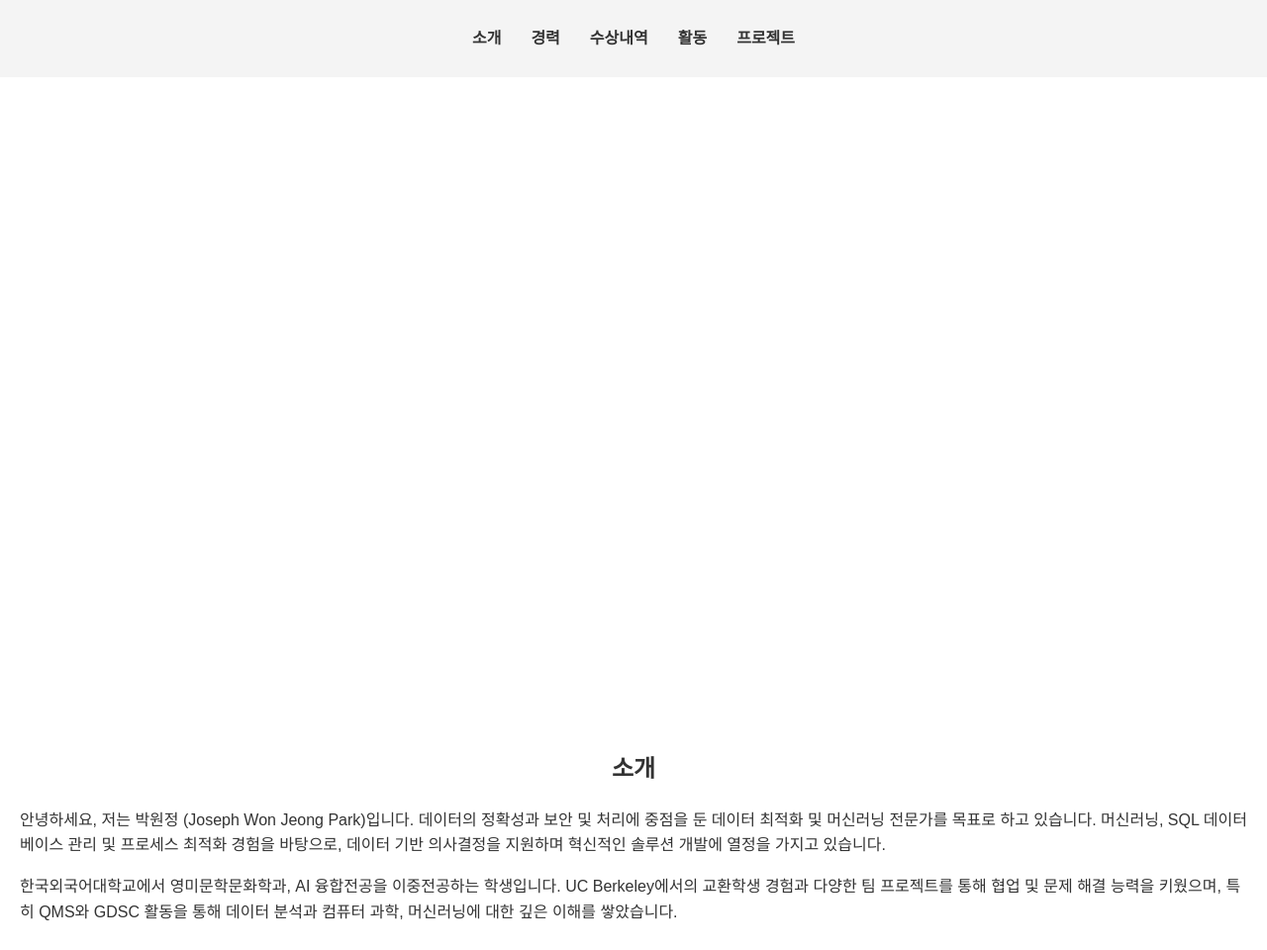
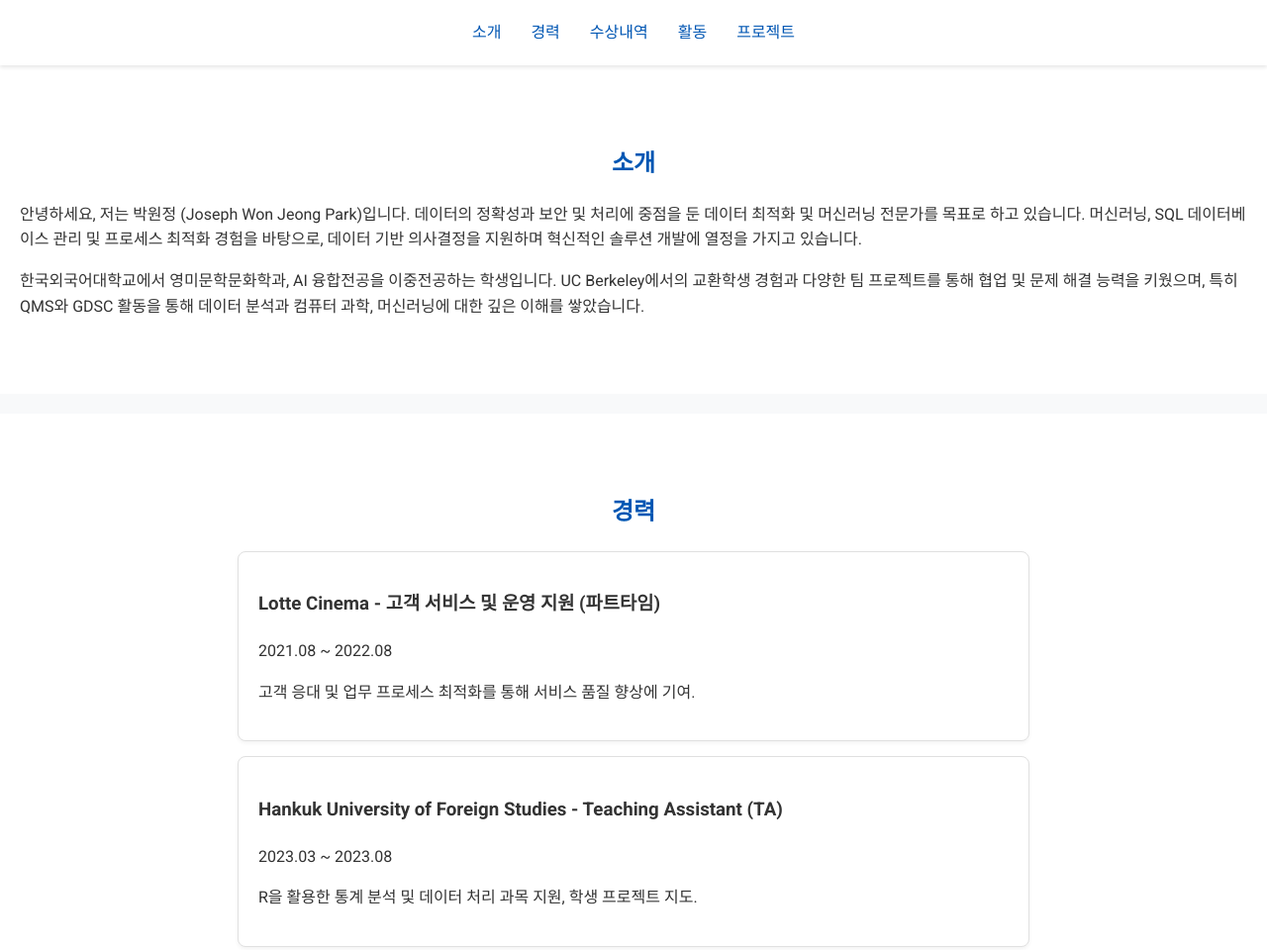
Before and after one commit to ParkWonjeong/josephwonjeongpark, a plain HTML site: page index.html in a window 1280 px wide. Shown: the top 960 px of the page at 99% size. Drawn offline with Linux system fonts and the light colour scheme.

Commit message:
Design: modified colors and structures

```diff
--- a/css/style.css
+++ b/css/style.css
@@ -1,15 +1,18 @@
-/* 전체 바디 스타일 */
+@import url('https://fonts.googleapis.com/css2?family=Roboto:wght@400;500;700&display=swap');
+
 body {
   margin: 0;
-    font-family: 'Arial', sans-serif;
+  font-family: 'Roboto', sans-serif;
   line-height: 1.6;
   color: #333;
+  background-color: #f8f9fa; /* 차분한 라이트 그레이 배경 */
 }
 
 /* 헤더 및 네비게이션 */
 header {
-    background: #f4f4f4;
-    padding: 10px 20px;
+  background: #ffffff;
+  padding: 20px;
+  box-shadow: 0 2px 4px rgba(0,0,0,0.1);
   position: sticky;
   top: 0;
   z-index: 1000;
@@ -19,6 +22,7 @@ body {
   list-style: none;
   display: flex;
   justify-content: center;
+  margin: 0;
   padding: 0;
 }
 
@@ -28,29 +32,48 @@ body {
 
 header nav ul li a {
   text-decoration: none;
-    color: #333;
-    font-weight: bold;
+  color: #0056b3; /* 세련된 블루 계열 */
+  font-weight: 500;
+  transition: color 0.3s ease;
+}
+
+header nav ul li a:hover {
+  color: #003f7f;
 }
 
 /* 히어로 섹션 */
 #hero {
-    background: url('assets/hero-bg.jpg') no-repeat center center/cover;
+  background: linear-gradient(135deg, #e2e8f0, #ffffff); /* 부드러운 그라데이션 */
   height: 60vh;
   display: flex;
   justify-content: center;
   align-items: center;
-    color: #fff;
   text-align: center;
+  color: #333;
+}
+
+.hero-content h1 {
+  font-size: 3rem;
+  margin: 0;
+}
+
+.hero-content h2 {
+  font-size: 1.5rem;
+  margin-top: 10px;
+  color: #555;
 }
 
 /* 각 섹션 스타일 */
 section {
   padding: 60px 20px;
+  background: #ffffff;
+  margin-bottom: 20px;
 }
 
 section h2 {
   text-align: center;
   margin-bottom: 20px;
+  color: #0056b3;
 }
 
 section ul {
@@ -61,17 +84,19 @@ body {
 }
 
 section ul li {
-    background: #f9f9f9;
+  background: #ffffff;
   margin-bottom: 15px;
   padding: 20px;
-    border-radius: 5px;
-    box-shadow: 0 2px 5px rgba(0,0,0,0.1);
+  border-radius: 8px;
+  box-shadow: 0 2px 4px rgba(0,0,0,0.05);
+  border: 1px solid #e0e0e0;
 }
 
 /* 푸터 */
 footer {
-    background: #333;
+  background: #343a40;
   color: #fff;
   text-align: center;
   padding: 20px;
+  font-size: 0.9rem;
 }
--- a/index.html
+++ b/index.html
@@ -19,14 +19,6 @@
       </ul>
     </nav>
   </header>
-
-  <!-- 히어로 섹션 -->
-  <section id="hero">
-    <div class="hero-content">
-      <h1>박원정</h1>
-      <h2>Joseph Won Jeong Park</h2>
-    </div>
-  </section>
 
   <!-- 소개 섹션 -->
   <section id="about">
@@ -108,7 +100,7 @@
   </section>
 
   <!-- 프로젝트 섹션 -->
-  <section id="projects">
+<section id="projects">
     <h2>프로젝트</h2>
     <ul>
       <li>
@@ -116,16 +108,19 @@
         <p><strong>프로젝트 기간:</strong> Elice Cloud Track 3기 (세부 일정은 자료 참조)</p>
         <p>
           머신러닝 기반 게임 친구 추천 플랫폼으로, Spring Boot와 React를 이용하여 웹 및 모바일 서비스 구현.
-          팀장으로서 프로젝트를 관리하고, 홈 화면과 유저 추천 기능, 머신러닝 서버 등을 개발하였습니다.<br>
+          팀장으로서 프로젝트를 관리하고, 홈 화면과 유저 추천 기능, 머신러닝 서버 등을 개발하였습니다.
         </p>
+        <!-- PDF 임베드 -->
+        <embed src="assets/gamemate.pdf" type="application/pdf" width="100%" height="600px">
       </li>
       <li>
         <h3>늘짝늘짝</h3>
         <p><strong>프로젝트 기간:</strong> 진행 일정은 PPT 자료 참조</p>
         <p>
-          캠핑 관련 장비를 온라인으로 구입할 수 있는 쇼핑몰 서비스로, 상품별 카테고리와 브랜드를 구분하여 조회, 삭제, 수정, 생성 기능을 구현하였습니다.<br>
-
+          캠핑 관련 장비를 온라인으로 구입할 수 있는 쇼핑몰 서비스로, 상품별 카테고리와 브랜드를 구분하여 조회, 삭제, 수정, 생성 기능을 구현하였습니다.
         </p>
+        <!-- PDF 임베드 -->
+        <embed src="assets/slowslow.pdf" type="application/pdf" width="100%" height="600px">
       </li>
     </ul>
   </section>
```
Also changed, not shown: 2 other files. Lines whose indentation alone changed are shown as unchanged.
